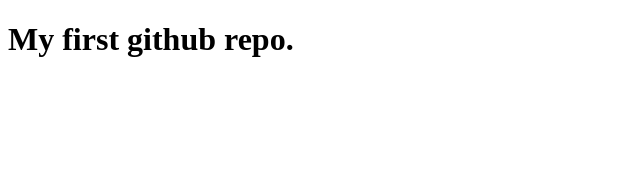
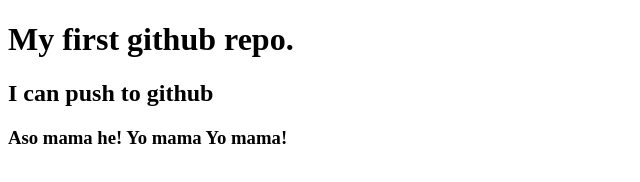
Before and after one commit to SifatNiloy/my-first-repo, a plain HTML site: page index.html in a window 1280 px wide. Shown: the whole page, without its empty margins (0-640 px from the left). Drawn offline with Linux system fonts and the light colour scheme.

Commit message:
added header

```diff
--- a/index.html
+++ b/index.html
@@ -8,5 +8,7 @@
 </head>
 <body>
     <h1>My first github repo.</h1>
+    <h2>I can push to github</h2>
+    <h3>Aso mama he! Yo mama Yo mama! </h3>
 </body>
 </html>
```
